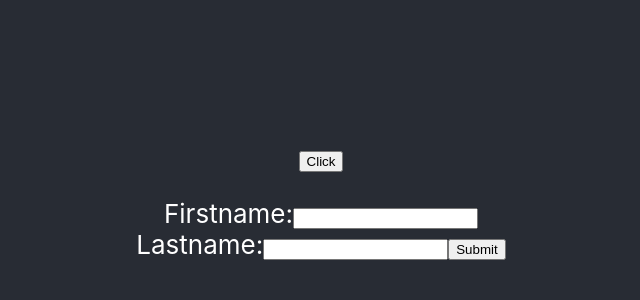
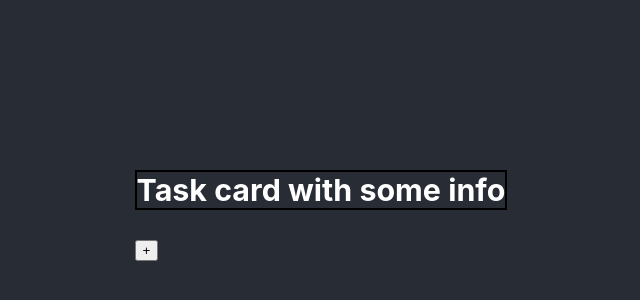
Before and after one commit to Atodgf/todo-new, a React (Create React App) app: page / in a window 1280 px wide. Shown: the part 200-500 px from the top of the page, without its empty margins (319-959 px from the left). Built offline with nearby package versions, Linux system fonts and the light colour scheme.

Commit message:
updating component

```diff
--- a/src/App.css
+++ b/src/App.css
@@ -1,17 +1,10 @@
-.App {
-  text-align: center;
-}
+
 
 .App-logo {
   height: 40vmin;
   pointer-events: none;
 }
 
-@media (prefers-reduced-motion: no-preference) {
-  .App-logo {
-    animation: App-logo-spin infinite 20s linear;
-  }
-}
 
 .App-header {
   background-color: #282c34;
@@ -20,7 +13,7 @@
   flex-direction: column;
   align-items: center;
   justify-content: center;
-  font-size: calc(10px + 2vmin);
+  font-size: 26px;
   color: white;
 }
 
--- a/src/Ccomponent.js
+++ b/src/Ccomponent.js
@@ -1,67 +1,119 @@
 import React, { Component } from 'react'
 
-export default class Ccomponent extends Component {
 
-    constructor(props) {
-        super(props)
+const styles = {
+    button1: {
+        display: 'flex',
+        justifyContent: 'right'
+    }
+}
 
-        this.state = {
-            firstname: '',
-            lastname: '',
-            items_firstname: [],
-            items_lastname: [],
-            visibility: false
-        }
 
-        this.handleChange = this.handleChange.bind(this)
-        this.handleChange2 = this.handleChange2.bind(this)
-        this.handleSubmit = this.handleSubmit.bind(this)
-        this.handleClick = this.handleClick.bind(this)
-
+class Ccomponent extends Component {
+    state = {
+        firstname: '',
+        lastname: '',
+        email: '',
+        emailError:'',
+        from: '',
+        to: '',
+        comment: '',
+        type: '',
+        visibility: false,
+        items: ['Task card with some info']
     }
 
-    handleChange(event) {
-        this.setState({
-            firstname:event.target.value
-        })
+    change = (e) => {
+        const {name, value} = e.target
+        this.setState({ [name]:value})
     }
-    handleChange2(event) {
-        this.setState({
-            lastname:event.target.value
-        })
-    }
-    handleSubmit(event) {
-        event.preventDefault()
-        this.setState({
-            items_firstname: [...this.state.items_firstname, this.state.firstname],
-            items_lastname: [...this.state.items_lastname, this.state.lastname]
-        })
-    }
-    handleClick() {
+
+    handleClick = () => {
         this.setState(state => ({
             visibility: !state.visibility
         }))
     }
 
+    validate = () => {
+        let emailError = ''
+
+        if (!this.state.email.includes('@')) {
+            emailError = 'invalid email'
+        }
+
+        if (emailError) {
+            this.setState({ emailError })
+            return false
+        }
+
+        return true
+    }
+
+    handleSubmit = (e) => {
+        e.preventDefault()
+        const isValid = this.validate()
+        if (isValid) {
+            this.setState({
+                items: [
+                    'Firstname: ', this.state.firstname,<br key={1}/>,
+                    'Lastname: ',this.state.lastname,<br key={2}/>,
+                    'Email: ', this.state.email,<br key={3}/>,
+                    'From: ', this.state.from, ' to: ', this.state.to, <br key={4}/>,
+                    'Type: ', this.state.type,<br key={5}/>,
+                    'Comment: ', this.state.comment],
+                emailError:null
+            })
+        }
+
+    }
+
     render() {
+        const {firstname, lastname, email, from, to, comment, type, items} = this.state
+        if (this.state.visibility) {
         return (
             <div>
-                <button onClick={this.handleClick}>Click</button>
-                <ul>
-                    {this.state.items_firstname.map((item, index) =>(
-                        <li key={index}>Firstname: {item}</li>
-                    ))}
-                    {this.state.items_lastname.map((item, index) =>(
-                        <li key={index}>Lastname: {item}</li>
-                    ))}
-                </ul>
-            <form onSubmit={this.handleSubmit}>
-                Firstname:<input value={this.state.firstname} onChange= {this.handleChange}/>
-                <br/>
-                Lastname:<input value={this.state.lastname} onChange= {this.handleChange2}/>
-                <button type="submit">Submit</button>
-            </form>
+                <h3 style={{border: '2px solid black'}}>{items}</h3>
+                <form onSubmit={this.handleSubmit}>
+                    <button onClick={this.handleClick} style={styles.button1}>+</button><br/>
+                    <div>
+                        Firstname: <input name='firstname' value={firstname} placeholder='firstname' onChange={this.change}/>
+                    </div>
+                    <div>
+                        Lastname: <input name='lastname' value={lastname} placeholder='lastname' onChange={this.change}/>
+                    </div>
+                    <div>
+                        Email: <input name='email' value={email} placeholder='email' onChange={this.change}/>
+                        <div style={{fontSize:12 , color:'red'}}>{this.state.emailError}</div>
+                    </div>
+                    <div>
+                        From: <input name='from' value={from} placeholder='datafield' type='number' onChange={this.change}/>
+                        to: <input name='to' value={to} placeholder='datafield' type='number' onChange={this.change}/>
+                    </div>
+                    <div>
+                        Type: <select name='type' placeholder='datafield' value={type} onChange={this.change}>
+                            <option >select field</option>
+                            <option value='1'>1</option>
+                            <option value='2'>2</option>
+                            <option value='3'>3</option>
+                            <option value='4'>4</option>
+                        </select>
+                    </div>
+                    <div>
+                        Comment: <br/><textarea name='comment' value={comment} placeholder='comment' onChange={this.change}/>
+                    </div>
+                    <button type='submit'>Submit</button>
+                </form>
             </div>
         )
+        }else {
+            return (
+                <div>
+                    <h3 style={{border: '2px solid black'}}>{items}</h3>
+                    <button onClick={this.handleClick} style={styles.button1}>+</button>
+                </div>
+            )
+        }
     }
 }
+
+export default Ccomponent
```
Also changed, not shown: src/Fcomponent.js (deleted, +0 -13 lines), 1 other file (tests, documents, lock files or other folders).
